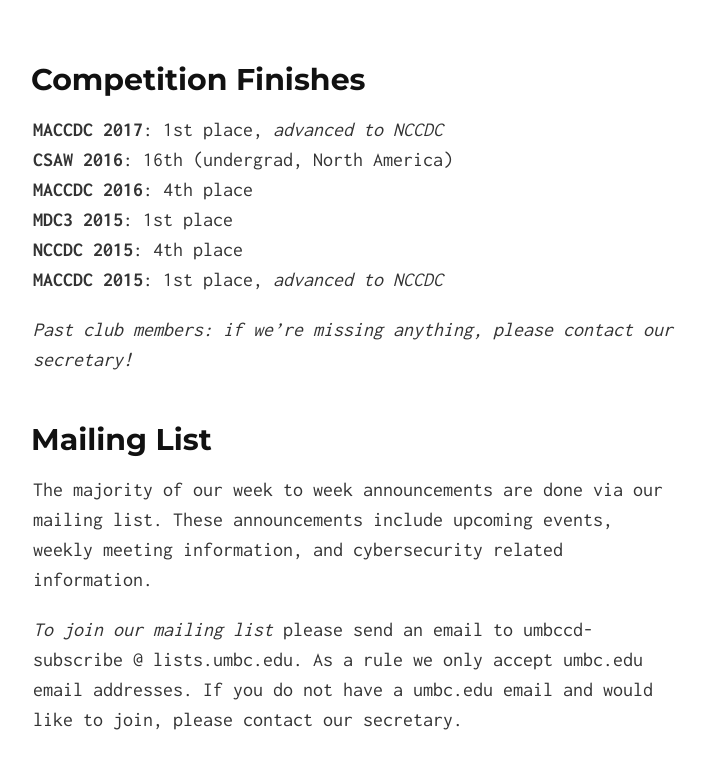
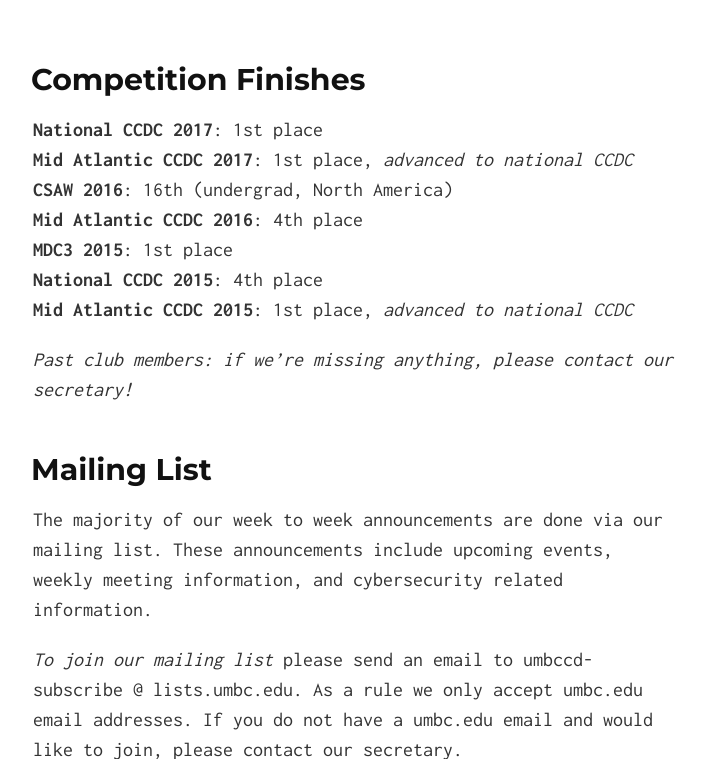
Before and after one commit to UMBCCyberDawgs/umbccyberdawgs.github.io, a Jekyll site: the page built from index.md, in a window 1280 px wide and 900 px high, scrolled down 3119 px, cut to the strip 141-900 px from the top of the window. Shown: the whole strip, without its empty margins (287-993 px from the left). Built offline with Jekyll 4.4.1, drawn with Linux system fonts in a browser that asks for light colours; our own code applies the rules of GitHub Pages for plain Markdown files.

Commit message:
updating for NATIONAL CHAMPS

```diff
--- a/index.md
+++ b/index.md
@@ -95,12 +95,13 @@ over the next year, so stay tuned...
 
 ## <a name="finishes">Competition Finishes</a>
 
-**MACCDC 2017**: 1st place, *advanced to NCCDC*
+**National CCDC 2017**: 1st place
+**Mid Atlantic CCDC 2017**: 1st place, *advanced to national CCDC*
 **CSAW 2016**: 16th (undergrad, North America)
-**MACCDC 2016**: 4th place
+**Mid Atlantic CCDC 2016**: 4th place
 **MDC3 2015**: 1st place
-**NCCDC 2015**: 4th place
-**MACCDC 2015**: 1st place, *advanced to NCCDC*
+**National CCDC 2015**: 4th place
+**Mid Atlantic CCDC 2015**: 1st place, *advanced to national CCDC*
 
 *Past club members: if we’re missing anything, please contact our secretary!*
 
```
